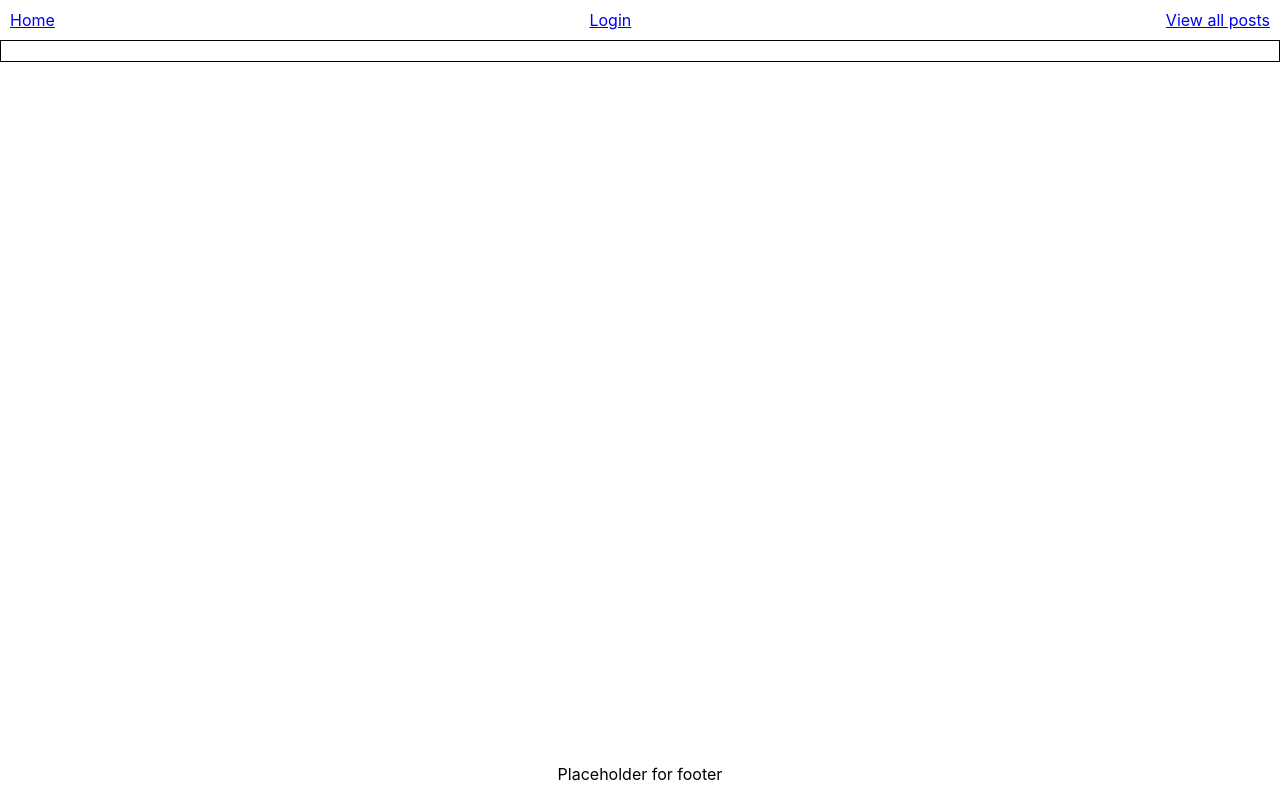
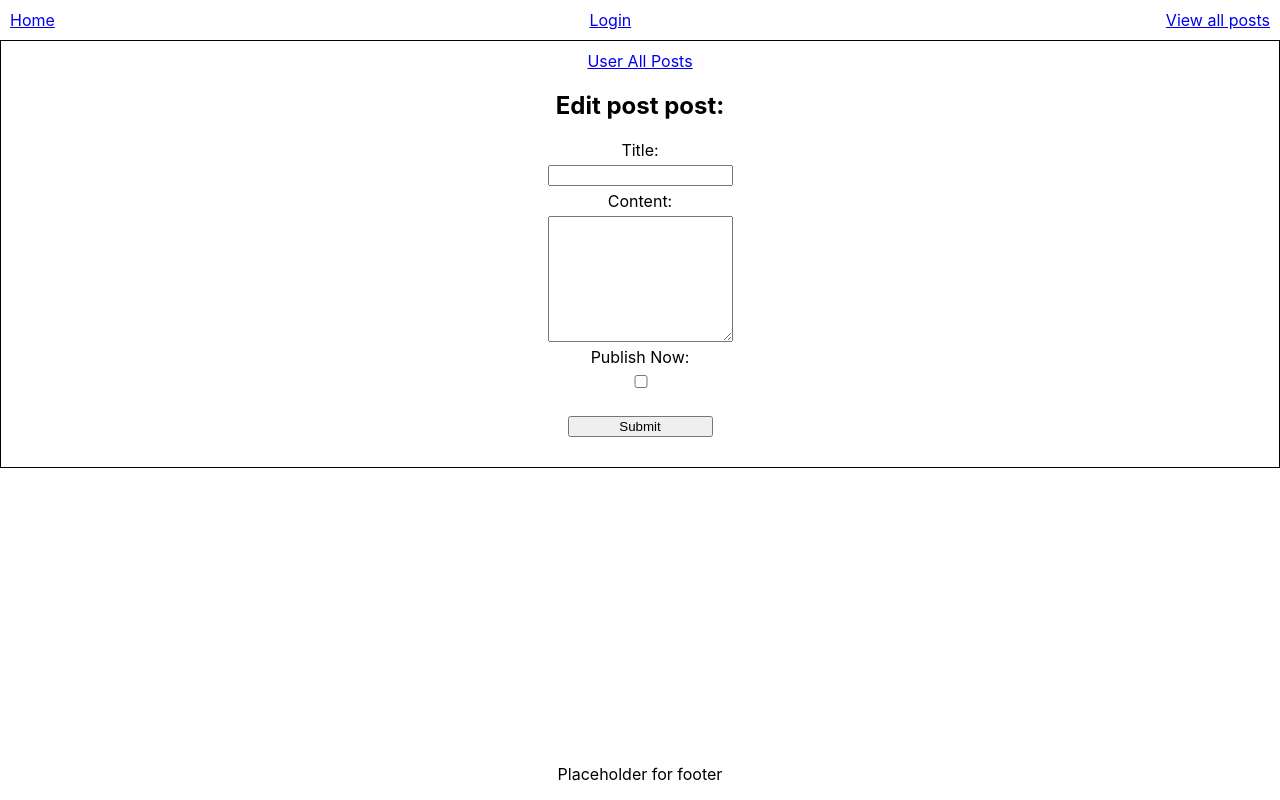
Before and after one commit to reeseca90/blog-front, a React (Create React App) app: page /create/posts/1/edit in a window 1280 px wide. Built offline with nearby package versions, Linux system fonts and the light colour scheme; no server answers.

Commit message:
added edit post function

```diff
--- a/src/js/App.js
+++ b/src/js/App.js
@@ -9,6 +9,7 @@ import CreatePost from './CreatePost';
 import ReaderOnePost from './ReaderOnePost';
 import UserOnePost from './UserOnePost';
 import Login from './Login';
+import EditPost from './EditPost';
 import { useState, useEffect } from 'react/cjs/react.development';
 
 function getToken() {
@@ -43,6 +44,7 @@ function App() {
             <Route exact path='/create/posts/new' element={<CreatePost token={getToken()} />} />
             <Route path='/view/posts/:id' element={<ReaderOnePost />} />
             <Route path='/create/posts/:id' element={<UserOnePost token={getToken()} />} />
+            <Route path='/create/posts/:id/edit' element={<EditPost token={getToken()} />} />
           </Routes>
         </section>
         <Footer />
--- /dev/null
+++ b/src/js/EditPost.js
@@ -0,0 +1,80 @@
+import { Link, useNavigate, useLocation } from "react-router-dom";
+import { useState, useEffect } from "react";
+import axios from "axios";
+
+const CreatePost = (props) => {
+  let location = useLocation().pathname.split('/');
+  let id = location[3];
+  const navigate = useNavigate();
+
+  const [title, setTitle] = useState('');
+  const [cont, setCont] = useState('');
+  const [pub, setPub] = useState(false);
+  const [_id, set_id] = useState('');
+
+  const tokenHeader = { headers: { 'Authorization': `Bearer ${props.token}` }};
+
+
+  useEffect(() => {
+    axios.get('http://localhost:3000/create/posts/' + id + '/edit' , tokenHeader)
+      .then((res) => {
+        setTitle(res.data.post.title);
+        setCont(res.data.post.content);
+        set_id(res.data.post._id);
+      })
+      .catch(err => console.log(err))
+  }, []);
+
+  const submitEdit = () => {
+    axios.post('http://localhost:3000/create/posts/' + id + '/edit', {
+      createDate: Date.now,
+      title: title,
+      content: cont,
+      published: pub,
+      _id: _id
+    }, tokenHeader)
+      .then(() => {
+        navigate('/create/posts/' + id);
+      });
+  }
+
+  const handleTitle = (e) => {
+    setTitle(e.target.value);
+  }
+
+  const handleContent = (e) => {
+    setCont(e.target.value);
+  }
+
+  const handlePub = (e) => {
+    if (e.target.value == 'publish') {
+      setPub(true);
+    }
+    else {
+      setPub(false);
+    }
+  }
+
+  return (
+    <div>
+      <Link to='/create/posts' className='link'>User All Posts</Link>
+      <h2>Edit post post: </h2>
+      <form>
+        <label htmlFor='title'>Title: </label>
+        <input type='text' name='title' required={true} onChange={handleTitle} value={title} />
+
+        <label htmlFor='content'>Content: </label>
+        <textarea rows='8' name='content' required={true} onChange={handleContent} value={cont} />
+
+        <label htmlFor='published'>Publish Now: </label>
+        <input type='checkbox' name='published' value='publish' onChange={handlePub} />
+
+        <input type='hidden' name='_id' value={_id} />
+
+        <button type='button' onClick={submitEdit}>Submit</button>
+      </form>
+    </div>
+  )
+}
+
+export default CreatePost;
--- a/src/js/UserOnePost.js
+++ b/src/js/UserOnePost.js
@@ -46,6 +46,7 @@ const UserOnePost = (props) => {
         <h2>{onePost.post.title}</h2>
         <p>{onePost.post.createDate}</p>
         <p>{onePost.post.content}</p>
+        <Link to={'/create/posts/' + id + '/edit'} className='link'>Edit Post</Link>
         <h3>comments</h3>
         <ul>
           {onePost.comments.map((comment) => {
```
